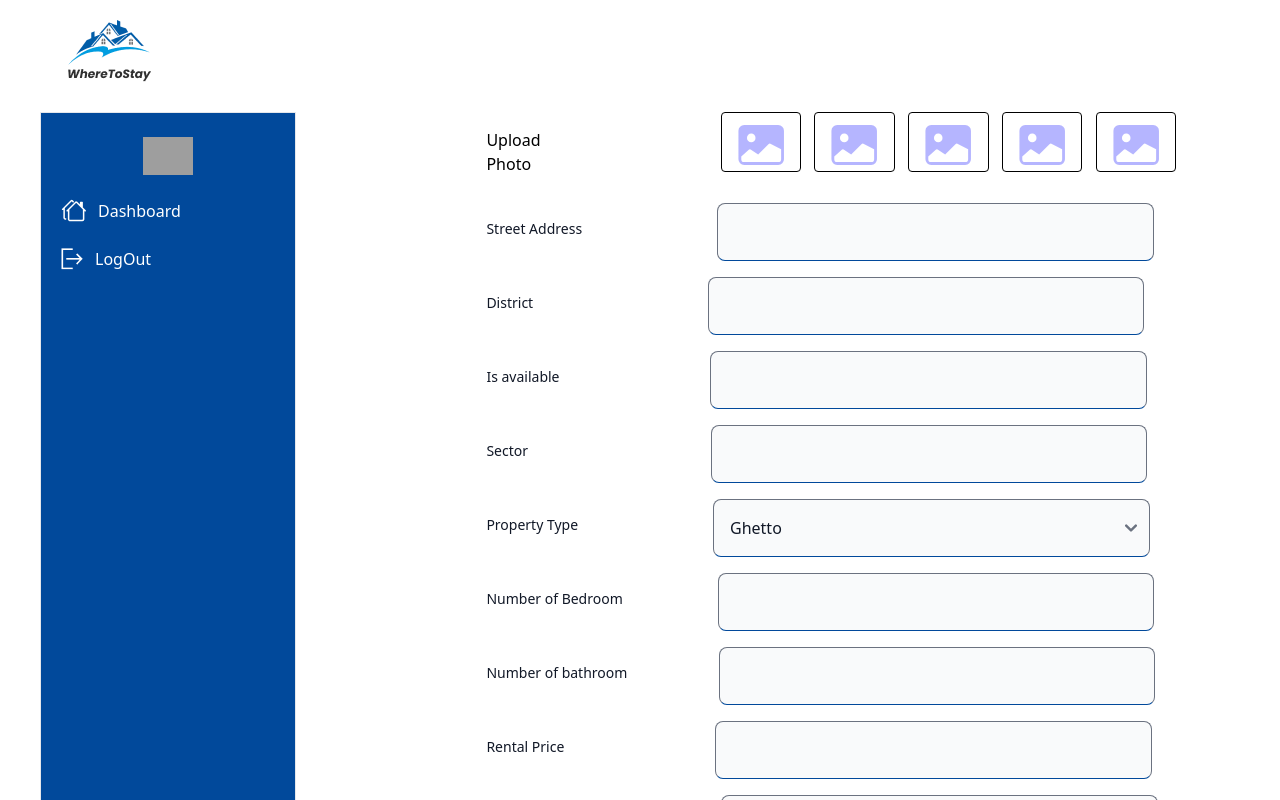
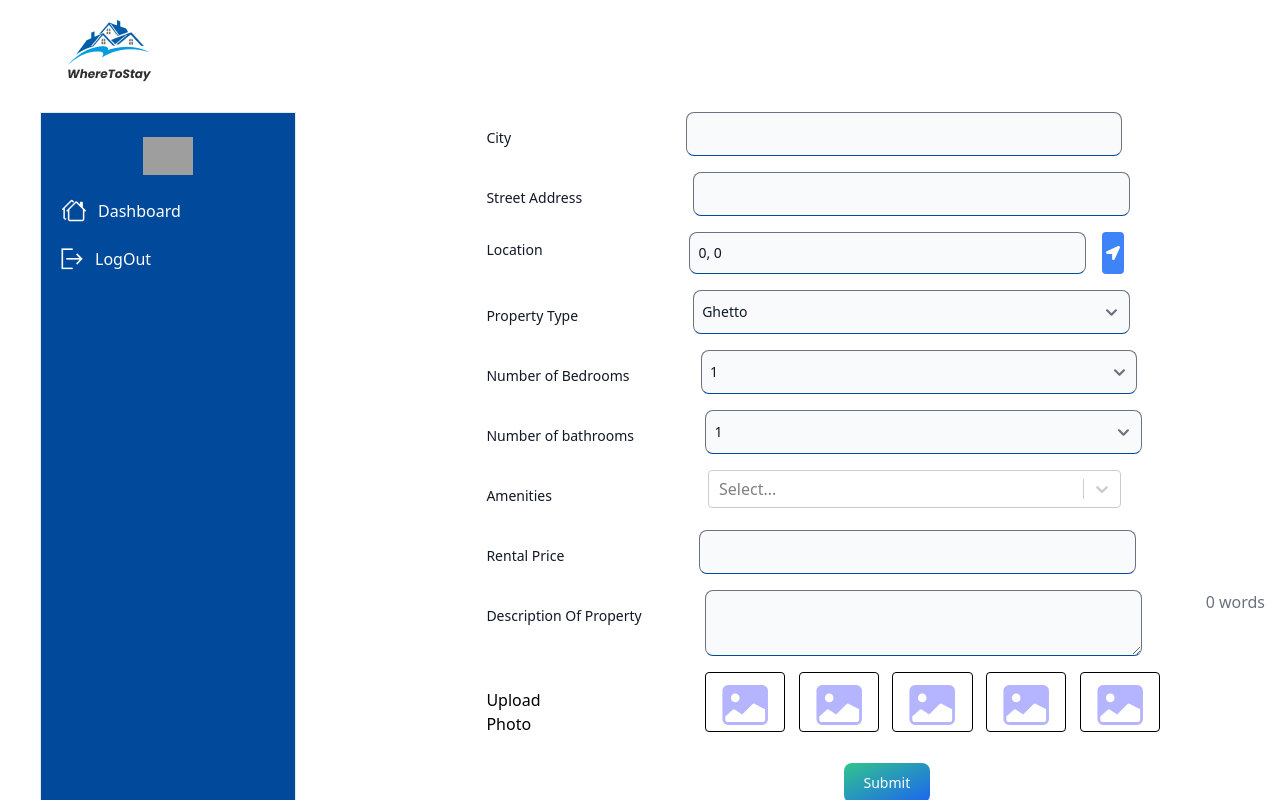
Before and after one commit to niyonkurupacifique/WhereToStay, a React (Create React App) app in the folder where-to-stay/: page /addnewrental/1 in a window 1280 px wide. Shown: the top 800 px of the page. Built offline with nearby package versions, Linux system fonts and the light colour scheme; grey boxes are pictures that could not be loaded; what react-chatbot-kit would draw is missing.

Commit message:
modify the add rental form and location accuracy

```diff
--- a/where-to-stay/package.json
+++ b/where-to-stay/package.json
@@ -37,6 +37,7 @@
     "react-loader-spinner": "^5.4.5",
     "react-router-dom": "^6.15.0",
     "react-scripts": "^5.0.1",
+    "react-select": "^5.7.7",
     "react-slideshow-image": "^4.2.1",
     "save": "^2.9.0",
     "save-dev": "^0.0.1-security",
--- a/where-to-stay/src/componentsFolder/addNewRental.jsx
+++ b/where-to-stay/src/componentsFolder/addNewRental.jsx
@@ -1,5 +1,8 @@
 import React, { useEffect } from "react";
 import Header from "./header";
+import makeAnimated from 'react-select/animated';
+import Select from "react-select";
+
 import logo from "./Images/logo.png";
 import homelogo from "./Images/homelogo.png";
 import dashboardlogo from "./Images/dashlogo.png";
@@ -15,7 +18,6 @@ import houseImage from "./Images/house0.png";
 import { useState } from "react";
 import { HideOn } from "react-hide-on-scroll";
 import { AiOutlineHome } from "react-icons/ai";
-import { CiLocationOn } from "react-icons/ci";
 import { MdBedroomParent, MdBathroom } from "react-icons/md";
 import imglogo from "./Images/imglogo.png";
 import { useContext } from "react";
@@ -30,8 +32,10 @@ import { Link } from "react-router-dom";
 import Cookies from "js-cookie";
 import { AiOutlineCloudUpload } from "react-icons/ai";
 import { BsFillImageFill } from "react-icons/bs";
+import { FaLocationArrow } from "react-icons/fa";
 import { color } from "@cloudinary/url-gen/qualifiers/background";
 import "../App.css";
+
 
 const AddnewRental = () => {
   const navigate = useNavigate(Navigate);
@@ -47,16 +51,18 @@ const AddnewRental = () => {
   const [imageURL5, setImageURL5] = useState("");
   const [streetAddress, setStreetAddress] = useState("");
   const [Status, setStatus] = useState("");
-  const [district, setDistrict] = useState("");
+  const [city, setCity] = useState("");
   const [sector, setSector] = useState("");
-  const [rentPeriod, setRentalPeriod] = useState("");
   const [propertyType, setPropertyType] = useState("");
   const [numberOfBedroom, setNumberOfBedroom] = useState(0);
   const [numberofBoothroom, setNumberOfBoothRoom] = useState(0);
   const [rentalPrice, setRentalPrice] = useState(0);
   const [DescriptionOfProperty, setDescriptionOfProperty] = useState("");
+  const [wordCount, setWordCount] = useState(0);
   const { setmessageStatus } = useContext(OpenModalContext);
   const { messageStatus } = useContext(OpenModalContext);
+  const [selectedAmenities, setSelectedAmenities] = useState([]);
+
   const { setMessage } = useContext(OpenModalContext);
   const { setMessageType } = useContext(OpenModalContext);
   const [loading, setLoading] = useState(false);
@@ -65,6 +71,52 @@ const AddnewRental = () => {
   const [IsImageUploaded3, setIsImageUploaded3] = useState(false);
   const [IsImageUploaded4, setIsImageUploaded4] = useState(false);
   const [IsImageUploaded5, setIsImageUploaded5] = useState(false);
+  const [location, setLocation] = useState([0, 0]);
+
+  const maxWords = 8;
+  const handleDescriptionChange = (e) => {
+    const inputText = e.target.value;
+    const words = inputText.trim().split(/\s+/);
+    const currentWordCount = words.length;
+
+    if (currentWordCount <= maxWords) {
+      setDescriptionOfProperty(inputText);
+      setWordCount(currentWordCount);
+    }
+  };
+  const amenitiesOptions = [
+    { value: "pool", label: "Pool" },
+    { value: "gym", label: "Gym" },
+    { value: "parking", label: "Parking" },
+    { value: "security", label: "Security" },
+    {value: "wifi", label: "Wifi"},
+    {value: "water", label: "Water"},
+    {value: "electricity", label: "Electricity"},
+    {value: "furnished rooms", label: "Furnished Rooms"},
+    {value: "kitchen", label: "Kitchen"},
+    {value: "laundry", label: "Laundry"},
+    {value: "air conditioning", label: "Air Conditioning"},
+    {value: "cctv", label: "CCTV"}
+  ];
+  const customStyles = {
+    control: (provided) => ({
+      ...provided,
+      width: "100%",
+      border: "none",
+      borderBottom: "1px solid #d1d5db",
+      borderRadius: 0,
+    }),
+    option: (provided, state) => ({
+      ...provided,
+      backgroundColor: state.isSelected ? "dodgerblue" : "white",
+      color: state.isSelected ? "white" : "black",
+    }),
+  }
+
+  const handleAmenitiesChange = (selectedOptions) => {
+    const selectedValues = selectedOptions.map((option) => option.value);
+    setSelectedAmenities(selectedValues);
+  };
 
   const handleImageUpload = async (e) => {
     if (e.target.files && e.target.files.length > 0) {
@@ -242,6 +294,19 @@ const AddnewRental = () => {
       setIsImageUploaded5(false);
     }
   };
+
+  const handleGetLocation = () => {
+    if (navigator.geolocation) {
+      navigator.geolocation.getCurrentPosition((position) => {
+        const { latitude, longitude } = position.coords
+        setLocation([latitude, longitude]);
+      });
+      console.log(location);
+    } else {
+      alert("Geolocation is not supported by your browser.");
+    }
+
+  };
   const handleSubmitHouse = async (e) => {
     e.preventDefault();
     if (
@@ -258,12 +323,14 @@ const AddnewRental = () => {
     } else {
       console.log([
         DescriptionOfProperty,
+        city,
         rentalPrice,
+        location,
         streetAddress,
         propertyType,
         imageURL,
-        Status,
         numberOfBedroom,
+        selectedAmenities,
         numberofBoothroom,
       ]);
       try {
@@ -274,13 +341,15 @@ const AddnewRental = () => {
             method: "POST",
             body: JSON.stringify({
               description: DescriptionOfProperty,
+              street_address: streetAddress,
               price: rentalPrice,
-              location: streetAddress,
+              location: { latitude: location[0], longitude: location[1] },
               property_type: propertyType,
               imageUrls: [imageURL, imageURL2, imageURL3, imageURL4, imageURL5],
-              isAvailable: Status,
               number_rooms: numberOfBedroom,
               number_of_bathrooms: numberofBoothroom,
+              city: city,
+              amenities: selectedAmenities,
             }),
             headers: {
               "Content-Type": "application/json; charset=utf-8",
@@ -393,9 +462,202 @@ const AddnewRental = () => {
         </aside>
 
         <div style={{ marginLeft: "38%" }} className="  mt-28 space-y-4">
+
+        <div class="mb-3 flex space-x-4">
+            <label
+              for="large-input"
+              class="block mb-2 mt-4 text-sm font-medium text-gray-900 dark:text-white"
+            >
+              City
+            </label>
+            <input
+              onChange={(e) => {
+                setCity(e.target.value);
+              }}
+              style={{ width: "55%", marginLeft: "22%", padding: "8px", fontSize: "14px" }}
+              type="text"
+              id="large-input"
+              class="block  p-4 text-gray-900 border  border-b-mycolor rounded-lg bg-gray-50 sm:text-md focus:ring-blue-500 focus:border-blue-500 dark:bg-gray-700 dark:border-gray-600 dark:placeholder-gray-400 dark:text-white dark:focus:ring-blue-500 dark:focus:border-blue-500"
+            />
+          </div>
+          <div class="mb-6 flex space-x-16">
+            <label
+              for="large-input"
+              class="block mb-2 mt-4 text-sm font-medium text-gray-900 dark:text-white"
+            >
+              Street Address
+            </label>
+            <input
+              onChange={(e) => {
+                setStreetAddress(e.target.value);
+              }}
+              style={{ width: "55%", marginLeft: "14%", padding: "8px", fontSize: "14px" }}
+              type="text"
+              id="large-input"
+              class="block  p-4 text-gray-900 border  border-b-mycolor rounded-lg bg-gray-50 sm:text-md focus:ring-blue-500 focus:border-blue-500 dark:bg-gray-700 dark:border-gray-600 dark:placeholder-gray-400 dark:text-white dark:focus:ring-blue-500 dark:focus:border-blue-500"
+            />
+          </div>
+          <div className="mb-3 flex space-x-4">
+  <label
+    htmlFor="large-input"
+    className="block mb-1 mt-2 text-sm font-medium text-gray-900 dark:text-white"
+  >
+    Location
+  </label>
+  <input
+    style={{ width: "50%", marginLeft: "18.5%", padding: "8px", fontSize: "14px" }}
+    type="text"
+    placeholder="click the button to get your location"
+    id="large-input"
+    className="block p-2 text-gray-900 border border-b-mycolor rounded-lg bg-gray-50 sm:text-md focus:ring-blue-500 focus:border-blue-500 dark:bg-gray-700 dark:border-gray-600 dark:placeholder-gray-400 dark:text-white dark:focus:ring-blue-500 dark:focus:border-blue-500"
+    value={location.join(", ")}
+    readOnly
+  />
+  <button
+    onClick={handleGetLocation}
+    className="bg-blue-500 hover:bg-blue-700 text-white font-bold py-1 px-1 rounded text-sm"
+  >
+    <FaLocationArrow />
+  </button>
+</div>
+
+
+
+          <div class="mb-6 flex space-x-16">
+            <label
+              for="large-input"
+              class="block mb-2 mt-4 text-sm font-medium text-gray-900 dark:text-white"
+            >
+              Property Type
+            </label>
+            <select
+              onChange={(e) => {
+                setPropertyType(e.target.value);
+              }}
+              style={{ width: "55%", marginLeft: "14.5%", padding: "8px", fontSize: "14px" }}
+              type="text"
+              id="large-input"
+              class="block  p-4 text-gray-900 border  border-b-mycolor rounded-lg bg-gray-50 sm:text-md focus:ring-blue-500 focus:border-blue-500 dark:bg-gray-700 dark:border-gray-600 dark:placeholder-gray-400 dark:text-white dark:focus:ring-blue-500 dark:focus:border-blue-500"
+              name=""
+            >
+              <option value="ghetto">Ghetto</option>
+              <option value="apartment">Apartment</option>
+              <option value="home">Home</option>
+            </select>
+          </div>
+          <div class="mb-6 flex space-x-16">
+  <label
+    for="bedroom-select"
+    class="block mb-2 mt-4 text-sm font-medium text-gray-900 dark:text-white"
+  >
+    Number of Bedrooms
+  </label>
+  <select
+    onChange={(e) => {
+      setNumberOfBedroom(e.target.value);
+    }}
+    style={{ width: "55%", marginLeft: "9%", padding: "8px", fontSize: "14px" }}
+    id="bedroom-select"
+    className="block p-4 text-gray-900 border border-b-mycolor rounded-lg bg-gray-50 sm:text-md focus:ring-blue-500 focus:border-blue-500 dark:bg-gray-700 dark:border-gray-600 dark:placeholder-gray-400 dark:text-white dark:focus:ring-blue-500 dark:focus:border-blue-500"
+  >
+    <option value="1">1</option>
+    <option value="2">2</option>
+    <option value="3">3</option>
+    <option value="4">4</option>
+    <option value="5">5</option>
+    <option value="6">6</option>
+    <option value="7">7</option>
+    <option value="8">8</option>
+  </select>
+</div>
+
+
+          <div class="mb-6 flex space-x-16">
+  <label
+    for="bathroom-select"
+    class="block mb-2 mt-4 text-sm font-medium text-gray-900 dark:text-white"
+  >
+    Number of bathrooms
+  </label>
+  <select
+    onChange={(e) => {
+      setNumberOfBoothRoom(e.target.value);
+    }}
+    style={{ width: "55%", marginLeft: "9%", padding: "8px", fontSize: "14px" }}
+    id="bathroom-select"
+    class="block p-4 text-gray-900 border border-b-mycolor rounded-lg bg-gray-50 sm:text-md focus:ring-blue-500 focus:border-blue-500 dark:bg-gray-700 dark:border-gray-600 dark:placeholder-gray-400 dark:text-white dark:focus:ring-blue-500 dark:focus:border-blue-500"
+  >
+    <option value="1">1</option>
+    <option value="2">2</option>
+    <option value="3">3</option>
+    <option value="4">4</option>
+    <option value="5">5</option>
+    <option value="6">6</option>
+    <option value="7">7</option>
+    <option value="8">8</option>
+  </select>
+</div>
+
+<div className="mb-6 flex space-x-20 w-4/5" style={{ maxHeight: "300px" }}>
+  <label
+    htmlFor="large-input"
+    className="block mb-2 mt-4 text-sm font-medium text-gray-900 dark:text-white"
+    style={{ marginRight: "12%" }}
+  >
+    Amenities
+  </label>
+  <Select
+    isMulti
+    options={amenitiesOptions}
+    value={selectedAmenities.map(value => ({ value, label: value }))}
+    onChange={handleAmenitiesChange}
+    styles={{
+      marginLeft: "10%",
+      padding: "8px",
+      fontSize: "14px",
+      maxHeight: "80%",
+    }}
+    className="w-3/4"
+  />
+</div>
+
+
+          <div class="mb-6 flex space-x-16">
+            <label
+              for="large-input"
+              class="block mb-2 mt-4 mr-8 text-sm font-medium text-gray-900 dark:text-white"
+            >
+              Rental Price
+            </label>
+            <input
+              onChange={(e) => setRentalPrice(e.target.value)}
+              style={{ width: "55%", marginLeft: "13%", padding: "8px", fontSize: "14px" }}
+              type="number"
+              id="large-input"
+              class="block  p-4 text-gray-900 border  border-b-mycolor rounded-lg bg-gray-50 sm:text-md focus:ring-blue-500 focus:border-blue-500 dark:bg-gray-700 dark:border-gray-600 dark:placeholder-gray-400 dark:text-white dark:focus:ring-blue-500 dark:focus:border-blue-500"
+            />
+          </div>
+
+          <div class="mb-6 flex space-x-16">
+            <label
+              for="large-input"
+              class="block mb-2 mt-4 text-sm font-medium text-gray-900 dark:text-white"
+            >
+              Description Of Property
+            </label>
+            <textarea
+              onChange={handleDescriptionChange}
+              style={{ width: "55%", marginLeft: "8%", padding: "8px", fontSize: "14px" }}
+              type="text"
+              id="large-input"
+              value={DescriptionOfProperty}
+              class="block  p-4 text-gray-900 border  border-b-mycolor rounded-lg bg-gray-50 sm:text-md focus:ring-blue-500 focus:border-blue-500 dark:bg-gray-700 dark:border-gray-600 dark:placeholder-gray-400 dark:text-white dark:focus:ring-blue-500 dark:focus:border-blue-500"
+            ></textarea>
+            <p className="text-gray-500">{wordCount} word{wordCount !== 1 ? 's' : ''}</p>
+          </div>
           <div className=" flex  space-x-10">
             <div className=" mt-4">Upload Photo</div>
-            <div className="flex space-x-7" style={{ marginLeft: '21%' }}>
+            <div className="flex space-x-7" style={{ marginLeft: '19%' }}>
               <div
                 style={{ marginLeft: "1%", maxWidth: "6%", maxHeight: "80%" }}
                 class="relative   text-white p-2 rounded border border-black   cursor-pointer"
@@ -548,158 +810,6 @@ const AddnewRental = () => {
               </div>
             </div>
           </div>
-
-          <div class="mb-6 flex  space-x-20">
-            <label
-              for="large-input"
-              class="block mb-2 mt-4 text-sm font-medium text-gray-900 dark:text-white"
-            >
-              Street Address
-            </label>
-            <input
-              onChange={(e) => {
-                setStreetAddress(e.target.value);
-              }}
-              style={{ width: "55%", marginLeft: "17%" }}
-              type="text"
-              id="large-input"
-              class="block    p-4 text-gray-900 border  border-b-mycolor rounded-lg bg-gray-50 sm:text-md focus:ring-blue-500 focus:border-blue-500 dark:bg-gray-700 dark:border-gray-600 dark:placeholder-gray-400 dark:text-white dark:focus:ring-blue-500 dark:focus:border-blue-500"
-            />
-          </div>
-
-          <div class="mb-6 flex space-x-16">
-            <label
-              for="large-input"
-              class="block mb-2 mt-4 text-sm font-medium text-gray-900 dark:text-white"
-            >
-              District
-            </label>
-            <input
-              style={{ width: "55%", marginLeft: "22%" }}
-              type="text"
-              id="large-input"
-              class="block  p-4 text-gray-900 border  border-b-mycolor rounded-lg bg-gray-50 sm:text-md focus:ring-blue-500 focus:border-blue-500 dark:bg-gray-700 dark:border-gray-600 dark:placeholder-gray-400 dark:text-white dark:focus:ring-blue-500 dark:focus:border-blue-500"
-            />
-          </div>
-          <div class="mb-6 flex space-x-16">
-            <label
-              for="large-input"
-              class="block mb-2 mt-4 text-sm font-medium text-gray-900 dark:text-white"
-            >
-              Is available
-            </label>
-            <input
-              onChange={(e) => {
-                setStatus(e.target.value);
-              }}
-              style={{ width: "55%", marginLeft: "19%" }}
-              type="text"
-              id="large-input"
-              class="block  p-4 text-gray-900 border  border-b-mycolor rounded-lg bg-gray-50 sm:text-md focus:ring-blue-500 focus:border-blue-500 dark:bg-gray-700 dark:border-gray-600 dark:placeholder-gray-400 dark:text-white dark:focus:ring-blue-500 dark:focus:border-blue-500"
-            />
-          </div>
-          <div class="mb-6 flex space-x-16">
-            <label
-              for="large-input"
-              class="block mb-2 mt-4 text-sm font-medium text-gray-900 dark:text-white"
-            >
-              Sector
-            </label>
-            <input
-              style={{ width: "55%", marginLeft: "23%" }}
-              type="text"
-              id="large-input"
-              class="block  p-4 text-gray-900 border  border-b-mycolor rounded-lg bg-gray-50 sm:text-md focus:ring-blue-500 focus:border-blue-500 dark:bg-gray-700 dark:border-gray-600 dark:placeholder-gray-400 dark:text-white dark:focus:ring-blue-500 dark:focus:border-blue-500"
-            />
-          </div>
-
-          <div class="mb-6 flex space-x-16">
-            <label
-              for="large-input"
-              class="block mb-2 mt-4 text-sm font-medium text-gray-900 dark:text-white"
-            >
-              Property Type
-            </label>
-            <select
-              onChange={(e) => {
-                setPropertyType(e.target.value);
-              }}
-              style={{ width: "55%", marginLeft: "17%" }}
-              type="text"
-              id="large-input"
-              class="block  p-4 text-gray-900 border  border-b-mycolor rounded-lg bg-gray-50 sm:text-md focus:ring-blue-500 focus:border-blue-500 dark:bg-gray-700 dark:border-gray-600 dark:placeholder-gray-400 dark:text-white dark:focus:ring-blue-500 dark:focus:border-blue-500"
-              name=""
-            >
-              <option value="ghetto">Ghetto</option>
-              <option value="apartment">Apartment</option>
-              <option value="home">Home</option>
-            </select>
-          </div>
-          <div class="mb-6 flex space-x-16">
-            <label
-              for="large-input"
-              class="block mb-2 mt-4 text-sm font-medium text-gray-900 dark:text-white"
-            >
-              Number of Bedroom
-            </label>
-            <input
-              onChange={(e) => {
-                setNumberOfBedroom(e.target.value);
-              }}
-              style={{ width: "55%", marginLeft: "12%" }}
-              type="text"
-              id="large-input"
-              class="block  p-4 text-gray-900 border  border-b-mycolor rounded-lg bg-gray-50 sm:text-md focus:ring-blue-500 focus:border-blue-500 dark:bg-gray-700 dark:border-gray-600 dark:placeholder-gray-400 dark:text-white dark:focus:ring-blue-500 dark:focus:border-blue-500"
-            />
-          </div>
-
-          <div class="mb-6 flex space-x-16">
-            <label
-              for="large-input"
-              class="block mb-2 mt-4 text-sm font-medium text-gray-900 dark:text-white"
-            >
-              Number of bathroom
-            </label>
-            <input
-              onChange={(e) => {
-                setNumberOfBoothRoom(e.target.value);
-              }}
-              style={{ width: "55%", marginLeft: "11.5%" }}
-              type="text"
-              id="large-input"
-              class="block  p-4 text-gray-900 border  border-b-mycolor rounded-lg bg-gray-50 sm:text-md focus:ring-blue-500 focus:border-blue-500 dark:bg-gray-700 dark:border-gray-600 dark:placeholder-gray-400 dark:text-white dark:focus:ring-blue-500 dark:focus:border-blue-500"
-            />
-          </div>
-          <div class="mb-6 flex space-x-16">
-            <label
-              for="large-input"
-              class="block mb-2 mt-4 text-sm font-medium text-gray-900 dark:text-white"
-            >
-              Rental Price
-            </label>
-            <input
-              onChange={(e) => setRentalPrice(e.target.value)}
-              style={{ width: "55%", marginLeft: "19%" }}
-              type="text"
-              id="large-input"
-              class="block  p-4 text-gray-900 border  border-b-mycolor rounded-lg bg-gray-50 sm:text-md focus:ring-blue-500 focus:border-blue-500 dark:bg-gray-700 dark:border-gray-600 dark:placeholder-gray-400 dark:text-white dark:focus:ring-blue-500 dark:focus:border-blue-500"
-            />
-          </div>
-          <div class="mb-6 flex space-x-16">
-            <label
-              for="large-input"
-              class="block mb-2 mt-4 text-sm font-medium text-gray-900 dark:text-white"
-            >
-              Description Of Property
-            </label>
-            <textarea
-              onChange={(e) => setDescriptionOfProperty(e.target.value)}
-              style={{ width: "55%", marginLeft: "10%" }}
-              type="text"
-              id="large-input"
-              class="block  p-4 text-gray-900 border  border-b-mycolor rounded-lg bg-gray-50 sm:text-md focus:ring-blue-500 focus:border-blue-500 dark:bg-gray-700 dark:border-gray-600 dark:placeholder-gray-400 dark:text-white dark:focus:ring-blue-500 dark:focus:border-blue-500"
-            />
-          </div>
           <div style={{ marginLeft: "45%" }}>
             <button
               onClick={handleSubmitHouse}
@@ -709,6 +819,7 @@ const AddnewRental = () => {
               Submit
             </button>
           </div>
+
         </div>
       </div>
     </div>
```
Also changed, not shown: where-to-stay/src/componentsFolder/home.jsx (+4 -4 lines), where-to-stay/src/componentsFolder/houseDescription.jsx (+8 -2 lines), where-to-stay/src/componentsFolder/landLoadDashBoard.jsx (+4 -4 lines), where-to-stay/src/App.css (line endings or trailing spaces), 1 other file (tests, documents, lock files or other folders).
